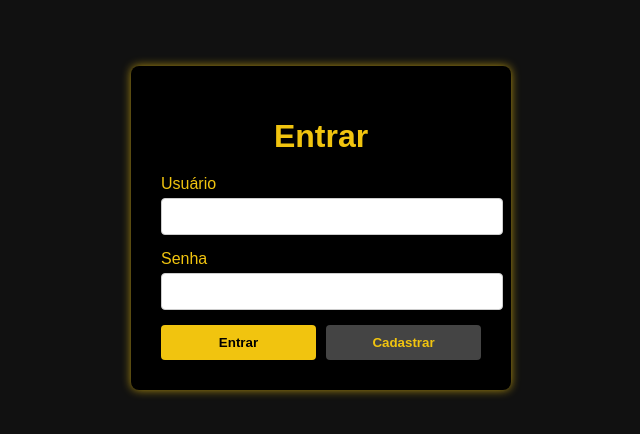
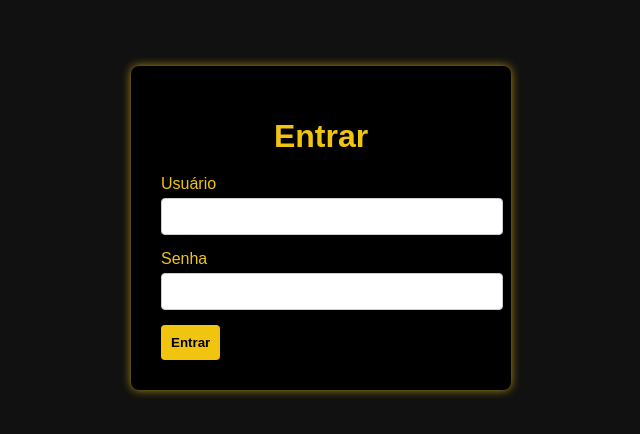
Before and after one commit to Wertco-Bombas/Wertco, a Next.js app: page / in a window 1280 px wide. Shown: the part 172-606 px from the top of the page, without its empty margins (319-959 px from the left). Built offline with nearby package versions, Linux system fonts and the light colour scheme.

Commit message:
Update index.js

```diff
--- a/pages/index.js
+++ b/pages/index.js
@@ -22,26 +22,11 @@ export default function Home() {
     }
   }
 
-  async function handleRegister(e) {
-    e.preventDefault();
-    const res = await fetch("/api/register", {
-      method: "POST",
-      headers: { "Content-Type": "application/json" },
-      body: JSON.stringify({ username, password }),
-    });
-    const data = await res.json();
-    if (res.ok) {
-      setMessage("Usuário cadastrado com sucesso!");
-    } else {
-      setMessage(data.error || "Erro ao cadastrar");
-    }
-  }
-
   return (
     <div className="login-container">
       <div className="login-box">
         <h1 className="login-title">Entrar</h1>
-        <form>
+        <form onSubmit={handleLogin}>
           <label htmlFor="username">Usuário</label>
           <input
             type="text"
@@ -60,14 +45,7 @@ export default function Home() {
             required
           />
 
-          <div className="button-group">
-            <button onClick={handleLogin} className="login-button">
-              Entrar
-            </button>
-            <button onClick={handleRegister} className="register-button">
-              Cadastrar
-            </button>
-          </div>
+          <button type="submit" className="login-button">Entrar</button>
         </form>
         {message && <p className="login-message">{message}</p>}
       </div>
```
